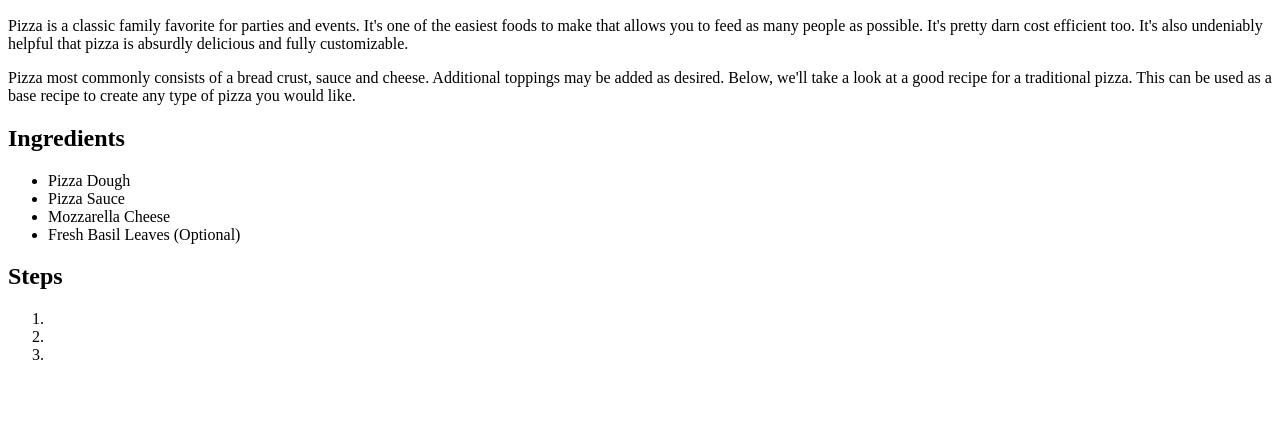
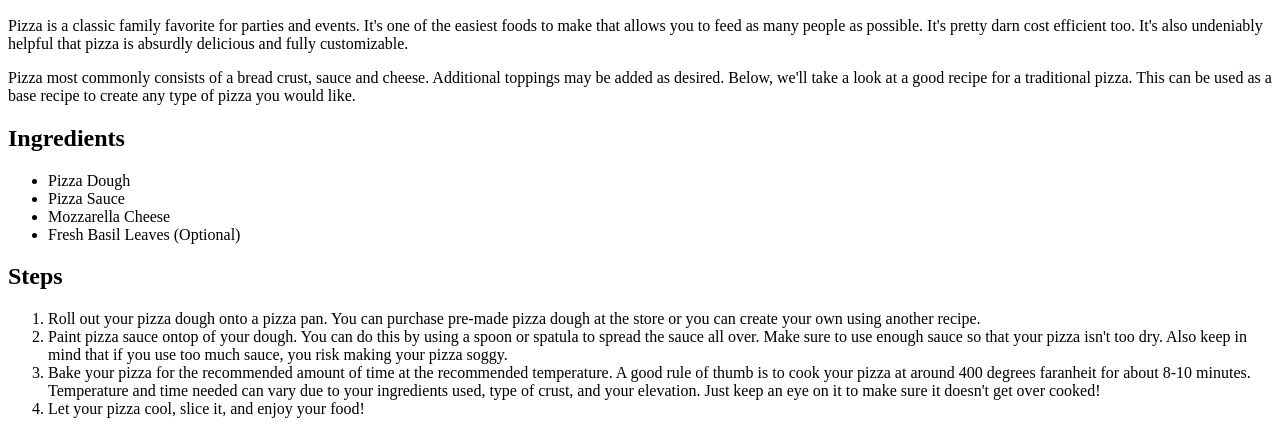
Before and after one commit to raymgirl/odin-recipes, a plain HTML site: page recipes/pizza.html in a window 1280 px wide. Shown: the part 434-868 px from the top of the page. Before the commit the page ends 814 px from the top, so only its background shows below. Drawn offline with Linux system fonts and the light colour scheme.

Commit message:
Add recipe steps

```diff
--- a/recipes/pizza.html
+++ b/recipes/pizza.html
@@ -19,9 +19,10 @@
             </ul>
             <h2>Steps</h2>
             <ol>
-                <li></li>
-                <li></li>
-                <li></li>
+                <li>Roll out your pizza dough onto a pizza pan. You can purchase pre-made pizza dough at the store or you can create your own using another recipe.</li>
+                <li>Paint pizza sauce ontop of your dough. You can do this by using a spoon or spatula to spread the sauce all over. Make sure to use enough sauce so that your pizza isn't too dry. Also keep in mind that if you use too much sauce, you risk making your pizza soggy.</li>
+                <li>Bake your pizza for the recommended amount of time at the recommended temperature. A good rule of thumb is to cook your pizza at around 400 degrees faranheit for about 8-10 minutes. Temperature and time needed can vary due to your ingredients used, type of crust, and your elevation. Just keep an eye on it to make sure it doesn't get over cooked!</li>
+                <li>Let your pizza cool, slice it, and enjoy your food!</li>
             </ol>
         </body>
     </html>
```
